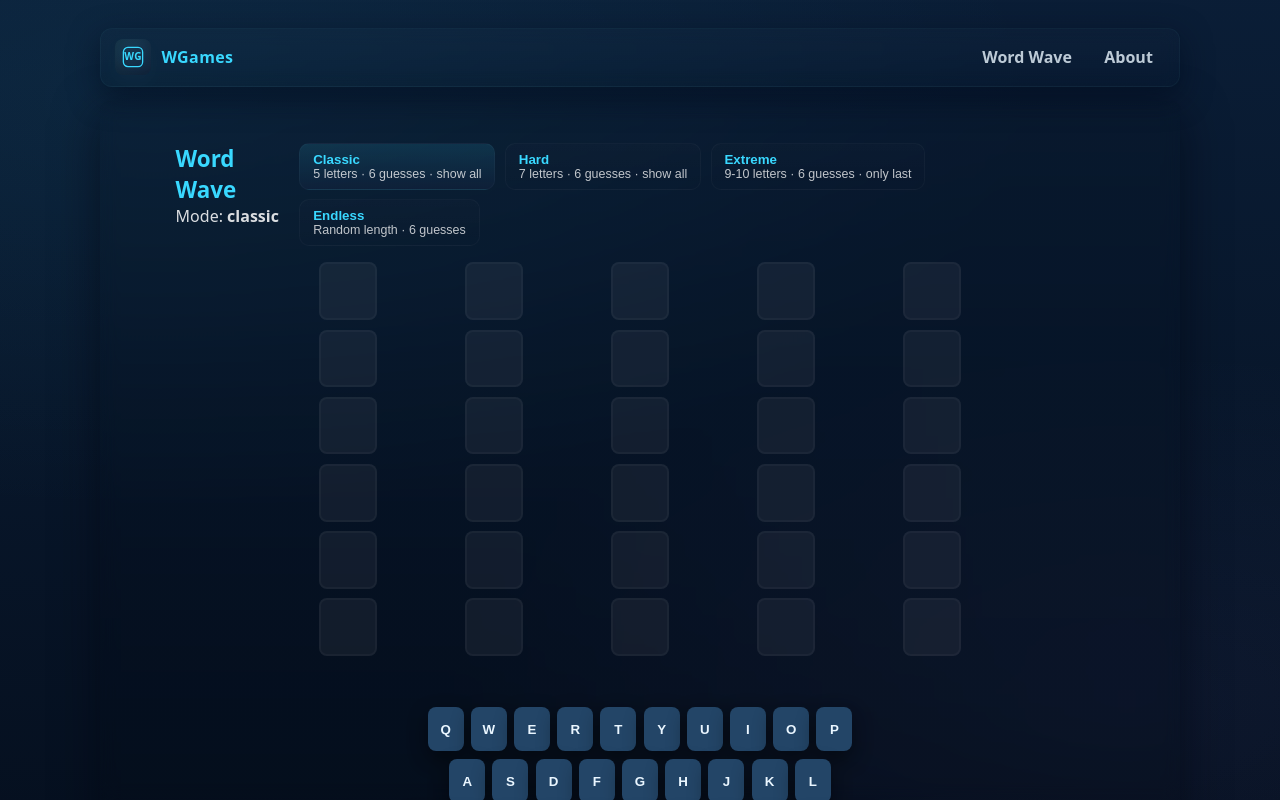
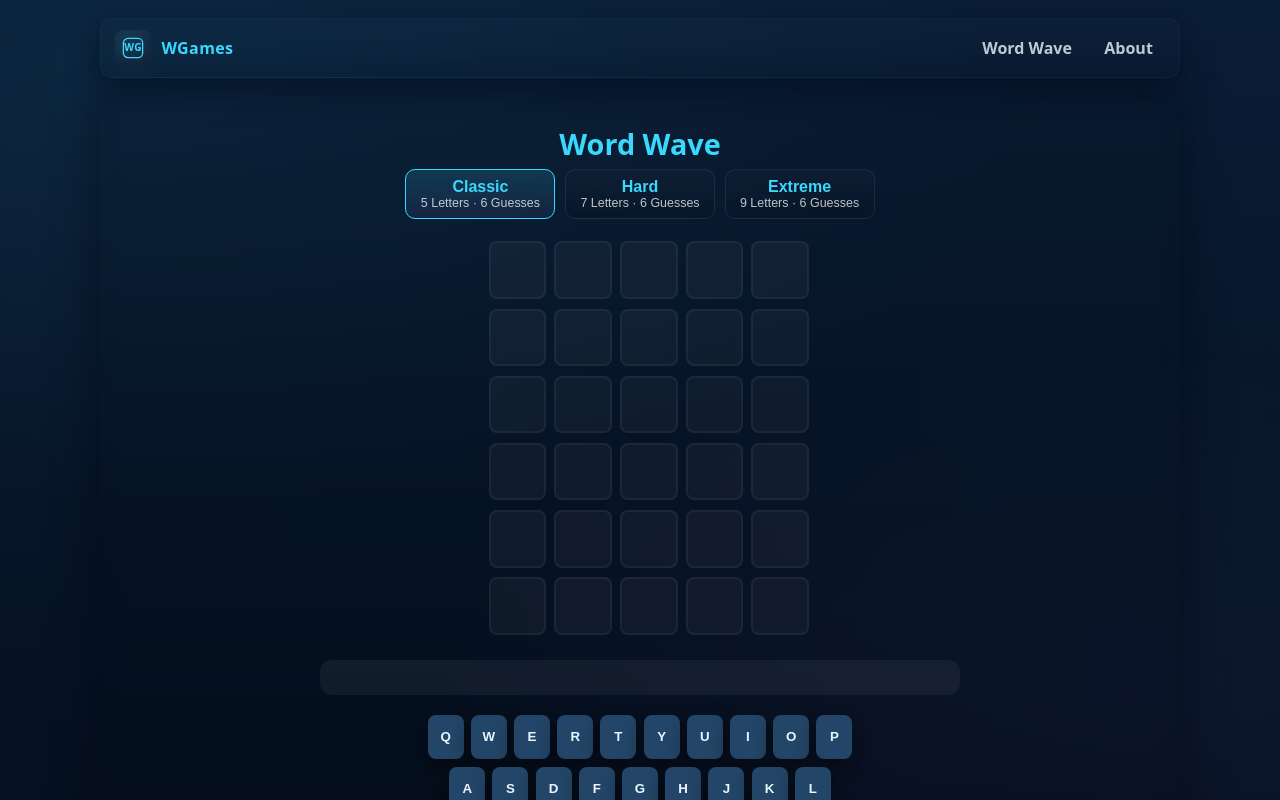
Before and after one commit to DrimoZ/WGames, a React (Vite) app: page /games/wordwave in a window 1280 px wide. Built offline with nearby package versions, Linux system fonts and the light colour scheme.

Commit message:
fix display

```diff
--- a/src/features/word-wave/components/board/board.module.scss
+++ b/src/features/word-wave/components/board/board.module.scss
@@ -5,14 +5,14 @@
 .board {
     display:flex;
     flex-direction:column;
-    gap: var(--board-gap, 0.6rem);
+    gap: .6rem;
     max-width: 720px;
     width: 100%;
 }
 .row {
-    display:grid;
-    grid-template-columns: repeat(auto-fit, minmax(40px, 1fr));
-    gap: var(--board-gap, 0.6rem);
-    justify-items:center;
-    align-items:center;
+    display: grid;
+    grid-template-columns: repeat(auto-fit, 40px);
+    gap: 1.6rem;
+    justify-content: center;
+    align-items: center;
 }
--- a/src/features/word-wave/components/mode-selector/mode-selector.module.scss
+++ b/src/features/word-wave/components/mode-selector/mode-selector.module.scss
@@ -2,19 +2,41 @@
 
 @use '../../../../styles/variables.scss' as *;
 
-.root { display:flex; gap: 0.6rem; flex-wrap:wrap; }
+.root {
+    display: flex;
+    gap: 0.6rem;
+    flex-wrap: wrap;
+    justify-content: center; /* center mode buttons under title */
+}
 
 .modeBtn {
-    padding: 0.5rem 0.8rem;
+    padding: 0.5rem 0.9rem;
     border-radius: 10px;
-    border: 1px solid rgba(255,255,255,0.03);
-    background: linear-gradient(180deg, rgba(255,255,255,0.01), transparent);
+    border: 1px solid rgba(255,255,255,0.08);
+    background: linear-gradient(180deg, rgba(255,255,255,0.02), rgba(0,0,0,0.1));
     color: var(--muted);
     cursor: pointer;
-    text-align: left;
+    text-align: center;
+    min-width: 110px;
+    transition: transform 0.15s ease, background 0.15s ease;
 }
-.modeBtn .label { font-weight:700; color: var(--accent); }
-.modeBtn .sub { font-size: 0.78rem; color: rgba(255,255,255,0.75); }
 
-.modeBtn:hover { transform: translateY(-2px); }
-.active { background: linear-gradient(180deg, rgba(57,216,255,0.12), rgba(155,140,255,0.03)); }
+.modeBtn .label {
+    font-weight: 700;
+    color: var(--accent);
+    font-size: 1rem;
+}
+
+.modeBtn .sub {
+    font-size: 0.78rem;
+    color: rgba(255,255,255,0.75);
+}
+
+.modeBtn:hover {
+    transform: translateY(-2px);
+}
+
+.active {
+    background: linear-gradient(180deg, rgba(57,216,255,0.15), rgba(155,140,255,0.08));
+    border-color: var(--accent);
+}
--- a/src/features/word-wave/components/mode-selector/mode-selector.tsx
+++ b/src/features/word-wave/components/mode-selector/mode-selector.tsx
@@ -5,10 +5,10 @@ import styles from './mode-selector.module.scss';
 import cn from 'classnames';
 
 const MODES: { key: GameMode; label: string; subtitle?: string }[] = [
-    { key: 'classic', label: 'Classic', subtitle: '5 letters · 6 guesses · show all' },
-    { key: 'hard', label: 'Hard', subtitle: '7 letters · 6 guesses · show all' },
-    { key: 'extreme', label: 'Extreme', subtitle: '9-10 letters · 6 guesses · only last' },
-    { key: 'endless', label: 'Endless', subtitle: 'Random length · 6 guesses' },
+    { key: 'classic', label: 'Classic', subtitle: '5 Letters · 6 Guesses' },
+    { key: 'hard', label: 'Hard', subtitle: '7 Letters · 6 Guesses' },
+    { key: 'extreme', label: 'Extreme', subtitle: '9 Letters · 6 Guesses' },
+    // { key: 'endless', label: 'Endless', subtitle: 'Random length · 6 Guesses' },
 ];
 
 export default function ModeSelector({ mode, onChange }: { mode: GameMode; onChange: (m: GameMode) => void }) {
--- a/src/features/word-wave/components/tile/tile.module.scss
+++ b/src/features/word-wave/components/tile/tile.module.scss
@@ -6,42 +6,43 @@
     width: var(--tile-size-mobile, 48px);
     height: var(--tile-size-mobile, 48px);
     border-radius: 8px;
-    display:flex;
-    align-items:center;
-    justify-content:center;
+    display: flex;
+    align-items: center;
+    justify-content: center;
     font-weight: 800;
+    font-size: 1.1rem;
+    text-transform: uppercase;
     color: var(--muted);
-    background: var(--panel);
-    border: 2px solid rgba(255,255,255,0.03);
+    border: 2px solid var(--panel);
+    background: var(--surface);
+    transition: background 200ms ease, border 200ms ease, transform 100ms ease;
 }
 
-/* neutral filled (letters entered but not revealed) */
-.filled {
-    background: linear-gradient(180deg, rgba(255,255,255,0.02), rgba(0,0,0,0.02));
-    color: var(--muted);
-    border: 2px solid rgba(255,255,255,0.04);
+.tile:hover {
+    transform: translateY(-2px);
 }
 
-/* wrong letter (dark grey) */
-.absent {
-    background: #3b3f44; /* dark grey */
-    color: #cfd6db;
-    border: 2px solid #3b3f44;
-    box-shadow: none;
+.correct {
+    background: linear-gradient(180deg, var(--accent), var(--accent-2));
+    color: #021022;
+    border-color: var(--accent);
 }
 
-/* present (yellow) */
 .present {
-    background: linear-gradient(180deg, #f6d66d, #f1c84a);
-    color: #081018;
-    border: 2px solid #e8c84b;
+    background: linear-gradient(180deg, #f1c84a, #f6d66d);
+    color: #021022;
+    border-color: #e8c84b;
 }
 
-/* correct (green/cyan) */
-.correct {
-    background: linear-gradient(180deg, var(--accent), #4beef8);
-    color: #021022;
-    border: 2px solid rgba(75,238,248,0.2);
+.absent {
+    background: #3a3a3c;
+    color: #cfd6db;
+    border-color: #3a3a3c;
+}
+
+.filled {
+    background: linear-gradient(180deg, rgba(255,255,255,0.02), rgba(0,0,0,0.01));
+    color: var(--muted);
 }
 
 .letter { font-size: 1.05rem; letter-spacing: 0.04rem; }
--- a/src/features/word-wave/constants/words/hard.ts
+++ b/src/features/word-wave/constants/words/hard.ts
@@ -1,5 +1,5 @@
 // src/features/word-wave/constants/words/hard.ts
 
 export const wordsHard = [
-    'mariner','kingdoms','passage','journeyz','signalx','fathomsx','vibrant'
+    'mariner','kingdoms','passage','journeyz','signalx','fathoms','vibrant'
 ];
--- a/src/features/word-wave/word-wave-game.module.scss
+++ b/src/features/word-wave/word-wave-game.module.scss
@@ -6,50 +6,87 @@
     width: 100%;
     display: flex;
     flex-direction: column;
-    gap: 1rem;
     align-items: center;
-    padding: 1rem;
+    gap: 0.5rem;
+    padding: 0.4rem 0.6rem;
 }
+
 .header {
     display: flex;
-    justify-content: space-between;
-    align-items: flex-start;
+    flex-direction: column;
+    align-items: center;
+    justify-content: center;
     width: 100%;
-    max-width: 1000px;
+    max-width: 800px;
+    margin-bottom: 0.5rem;
+    text-align: center;
 }
+
+.headerBlock {
+    display: flex;
+    flex-direction: column;
+    align-items: center;
+    gap: 0.4rem;
+}
+
 .title {
     color: var(--accent);
-    margin: 0;
-    font-size: 1.4rem;
+    font-size: 1.8rem;
     font-weight: 800;
-}
-.subtitle {
-    color: rgba(255, 255, 255, 0.85);
     margin: 0;
 }
-.controls {
+
+.main {
+    width: 100%;
+    max-width: 800px;
     display: flex;
     flex-direction: column;
-    gap: 0.6rem;
-    align-items: flex-end;
+    align-items: center;
+    gap: 1.2rem;
 }
-.main {
+
+.board-container {
+    display: grid;
+    place-items: center;
     width: 100%;
-    max-width: 1000px;
+    padding: 0.4rem 0.3rem;
+}
+
+.statusBar {
     display: flex;
-    flex-direction: column;
-    gap: 1rem;
+    justify-content: space-around;
     align-items: center;
+    width: 80%;
+    height: 35px;
+    background: var(--panel);
+    padding: 0.6rem 1rem;
+    border-radius: var(--radius-md);
 }
+
 .msg {
-    color: rgba(255, 255, 255, 0.9);
-    min-height: 1.2rem;
+    color: var(--muted);
 }
-.buttons .btn {
-    padding: 0.45rem 0.7rem;
+
+.win {
+    color: #22c55e;
+    font-weight: bold;
+}
+
+.fail {
+    color: #ef4444;
+    font-weight: bold;
+}
+
+.buttons button {
+    padding: 0.5rem 0.8rem;
     border-radius: 8px;
-    background: linear-gradient(180deg, var(--accent), #4beef8);
+    background: linear-gradient(180deg, var(--accent), var(--accent-2));
     border: none;
-    font-weight: 800;
     color: #021022;
+    font-weight: 700;
+    cursor: pointer;
 }
+
+.buttons button:hover {
+    opacity: 0.9;
+}
--- a/src/features/word-wave/word-wave-game.tsx
+++ b/src/features/word-wave/word-wave-game.tsx
@@ -1,5 +1,6 @@
 // src/features/word-wave/word-wave-game.tsx
 
+import { useEffect } from 'react';
 import Board from './components/board/board';
 import Keyboard from './components/keyboard/keyboard';
 import ModeSelector from './components/mode-selector/mode-selector';
@@ -23,24 +24,21 @@ export default function WordWaveGame() {
     return (
         <div className={styles.root}>
             <header className={styles.header}>
-                <div>
+                <div className={styles.headerBlock}>
                     <h1 className={styles.title}>Word Wave</h1>
-                    <p className={styles.subtitle}>
-                        Mode: <strong>{mode}</strong>
-                    </p>
-                </div>
-
-                <div className={styles.controls}>
                     <ModeSelector mode={mode} onChange={changeMode} />
                 </div>
             </header>
 
             <main className={styles.main}>
-                <Board board={board} mode={mode} currentRow={gameState.currentRow} />
+                <div className={styles["board-container"]}>
+                    <Board board={board} mode={mode} currentRow={gameState.currentRow} />
+                </div>
 
-                <div className={styles.rowInfo}>
-                    <div className={styles.msg} role="status" aria-live="polite">{gameState.message || ''}</div>
-                    {/* (won ? 'You won!' : lost ? `Lost — ${secret.toUpperCase()}` : '') */}
+                <div className={styles.statusBar}>
+                    { (gameState.gameStatus === 'not-started' || gameState.gameStatus === 'in-progress') && <span className={styles.msg}>{gameState.message}</span> }
+                    { gameState.gameStatus === 'completed' && <span className={styles.win}>You won!</span> }
+                    { gameState.gameStatus === 'failed' && <span className={styles.fail}>Out of tries</span> }
                 </div>
 
                 <Keyboard onKey={onKeyInput} keyStates={keyStates} />
--- a/src/pages/home/home.tsx
+++ b/src/pages/home/home.tsx
@@ -14,7 +14,7 @@ const Home: React.FC = () => {
                     </p>
 
                         <div className={styles.ctaRow}>
-                            <Link to="/games/wordle" className={styles.cta}>
+                            <Link to="/games/wordwave" className={styles.cta}>
                                 Play Word Wave
                             </Link>
                             <a
--- a/src/styles/main.scss
+++ b/src/styles/main.scss
@@ -26,6 +26,7 @@ body {
     min-height: 100vh;
     display: flex;
     flex-direction: column;
+    padding: 0.4rem;
 }
 
 #root {
@@ -57,7 +58,7 @@ body {
     -webkit-font-smoothing: antialiased;
     -moz-osx-font-smoothing: grayscale;
     min-height: 100vh;
-    padding: 1rem;
+    padding: 0.4rem;
 }
 
 .app-root {
```
